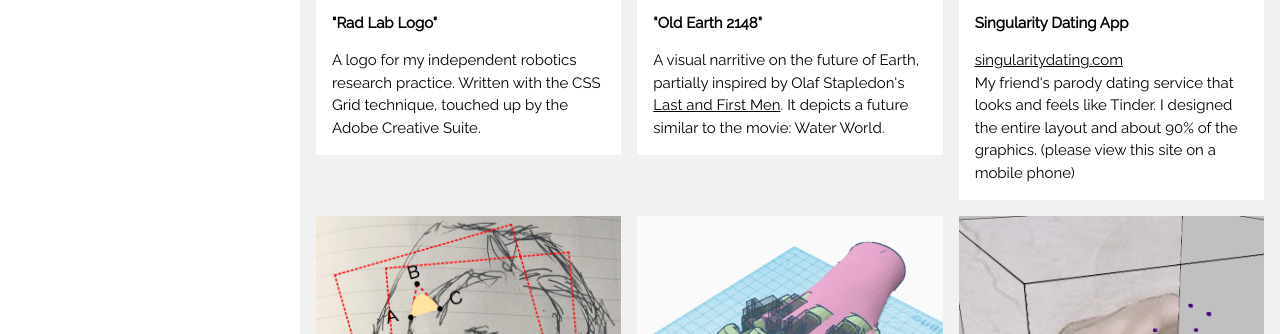
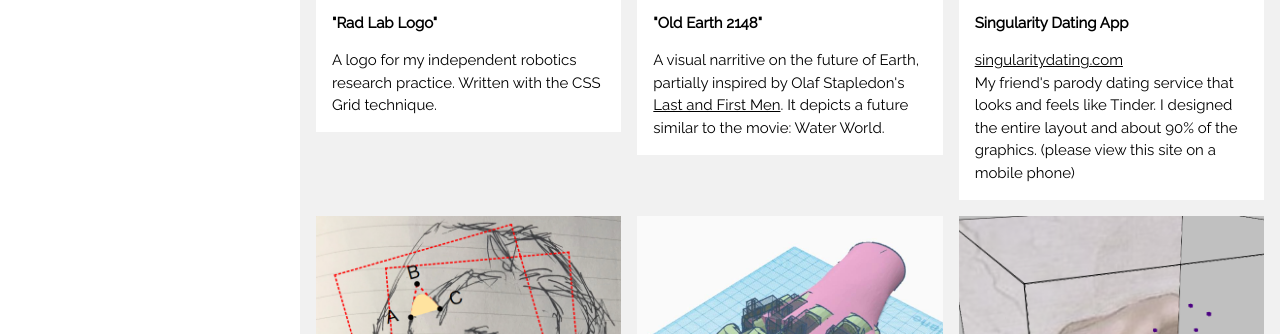
Before and after one commit to radmancer/portfolio, a plain HTML site: page index.html in a window 1280 px wide. Shown: the part 466-800 px from the top of the page. Drawn offline with nearby package versions, Linux system fonts and the light colour scheme.

Commit message:
Add files via upload

```diff
--- a/index.html
+++ b/index.html
@@ -55,7 +55,7 @@ body,h1,h2,h3,h4,h5,h6 {font-family: "Raleway", sans-serif}
         <a href="https://radmancer.github.io/rad_lab_logo/index.html"><img src="css/images/rad_lab.png" style="object-fit:cover;object-position:0% 50%;width:100%;height:300px;" alt="Rad Lab Logo." style="object-fit:cover;object-position:50% 0%;width:100%;height:300px;" style="width:100%" class="w3-hover-opacity"></a>
         <div class="w3-container w3-white">
           <p><b>"Rad Lab Logo"</b></p>
-          <p>A logo for my independent robotics research practice. Written with the CSS Grid technique, touched up by the Adobe Creative Suite.</p>
+          <p>A logo for my independent robotics research practice. Written with the CSS Grid technique.</p>
         </div>
       </div>
       <div class="w3-third w3-container">
```
